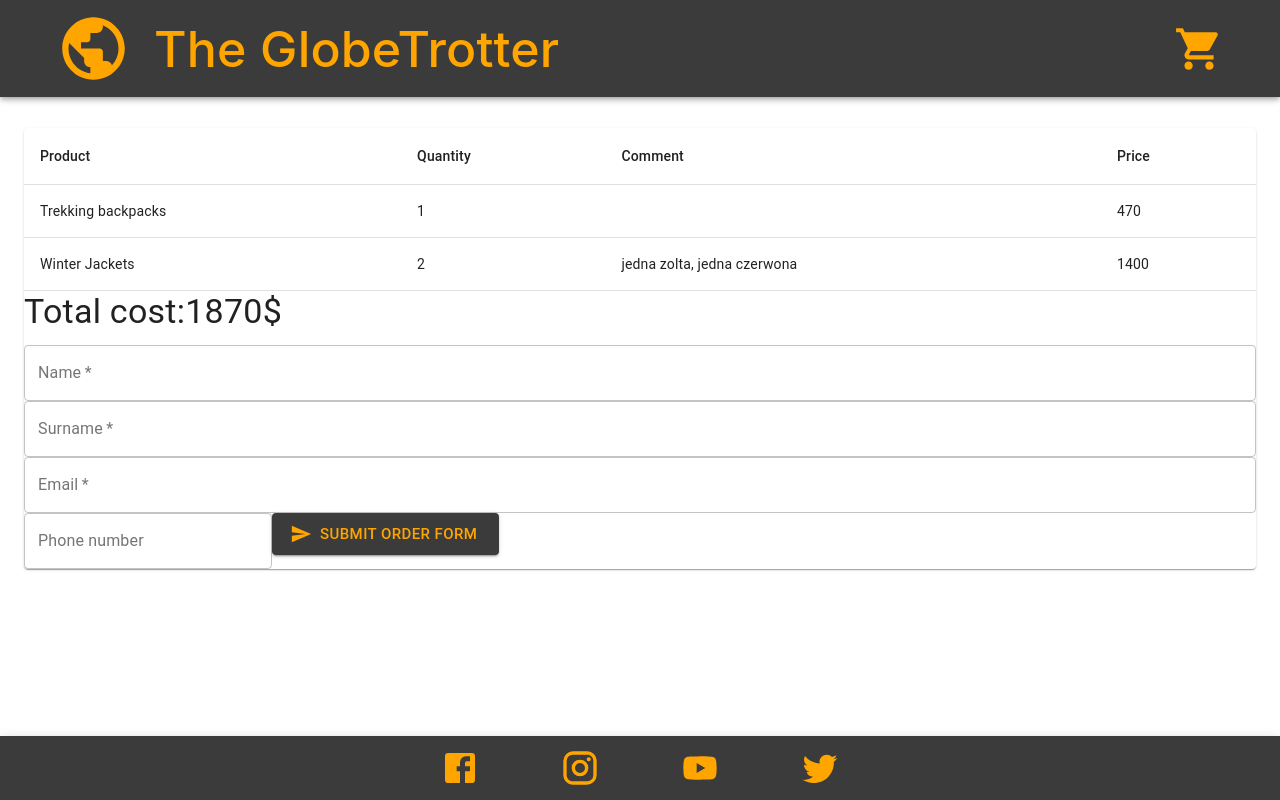
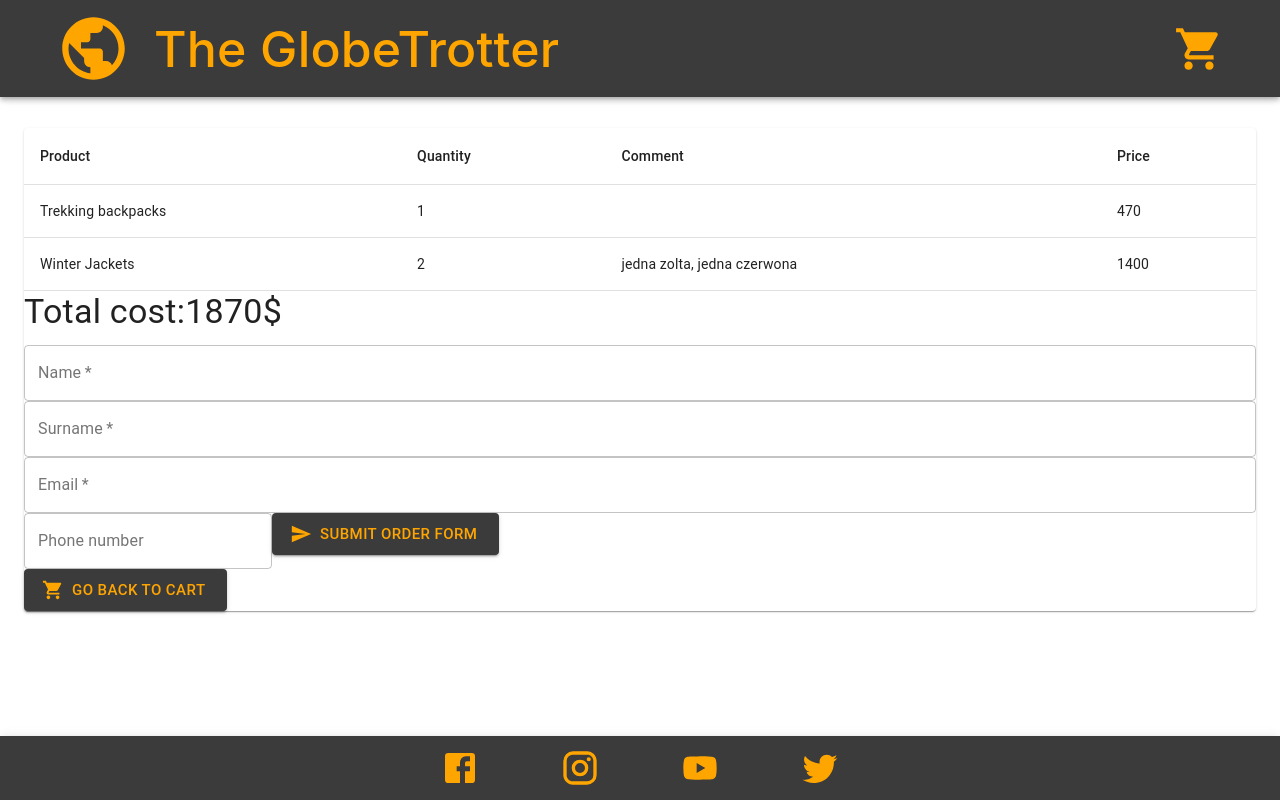
Before and after one commit to piotr-rajtar/globetrotter-shop, a React (Create React App) app: page /order in a window 1280 px wide. Built offline with nearby package versions, Linux system fonts and the light colour scheme.

Commit message:
Add go back to cart icon in order summary component

```diff
--- a/src/components/views/OrderSummary/OrderSummary.js
+++ b/src/components/views/OrderSummary/OrderSummary.js
@@ -1,5 +1,6 @@
 import React from 'react';
 import PropTypes from 'prop-types';
+import { NavLink } from 'react-router-dom';
 
 import { OrderSummaryList } from '../../features/OrderSummaryList/OrderSummaryList';
 import { OrderForm } from '../../features/OrderForm/OrderForm';
@@ -13,6 +14,8 @@ import styles from './OrderSummary.module.scss';
 
 import Paper from '@material-ui/core/Paper';
 import Typography from '@material-ui/core/Typography';
+import Button from '@material-ui/core/Button';
+import ShoppingCartIcon from '@material-ui/icons/ShoppingCart';
 
 class Component extends React.Component {
 
@@ -128,6 +131,18 @@ class Component extends React.Component {
           submitForm={this.submitForm}
           setOrderDate={this.setOrderDate}
         />
+
+        <Button
+          variant='contained'
+          size='large'
+          color='primary'
+          component={NavLink}
+          exact to={`/cart`}
+          className={styles.button}
+          startIcon={<ShoppingCartIcon />}
+        >
+          GO BACK TO CART
+        </Button>
       </Paper>
     );
   }
--- a/src/components/views/OrderSummary/OrderSummary.module.scss
+++ b/src/components/views/OrderSummary/OrderSummary.module.scss
@@ -2,3 +2,12 @@
 
 // .root {
 // }
+
+.button {
+  color: orange;
+}
+
+.button:hover {
+  color: orange;
+  text-decoration: none;
+}
```
